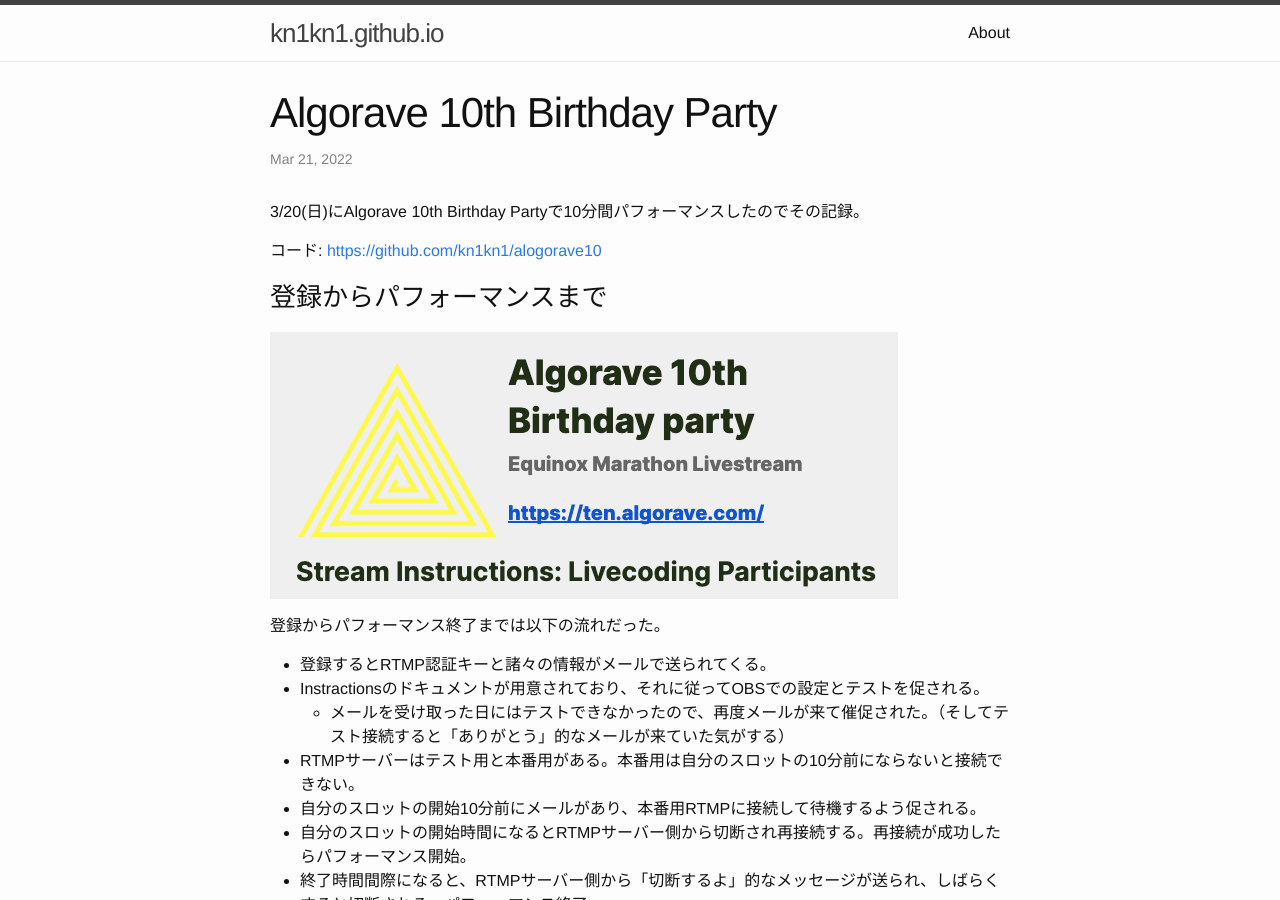
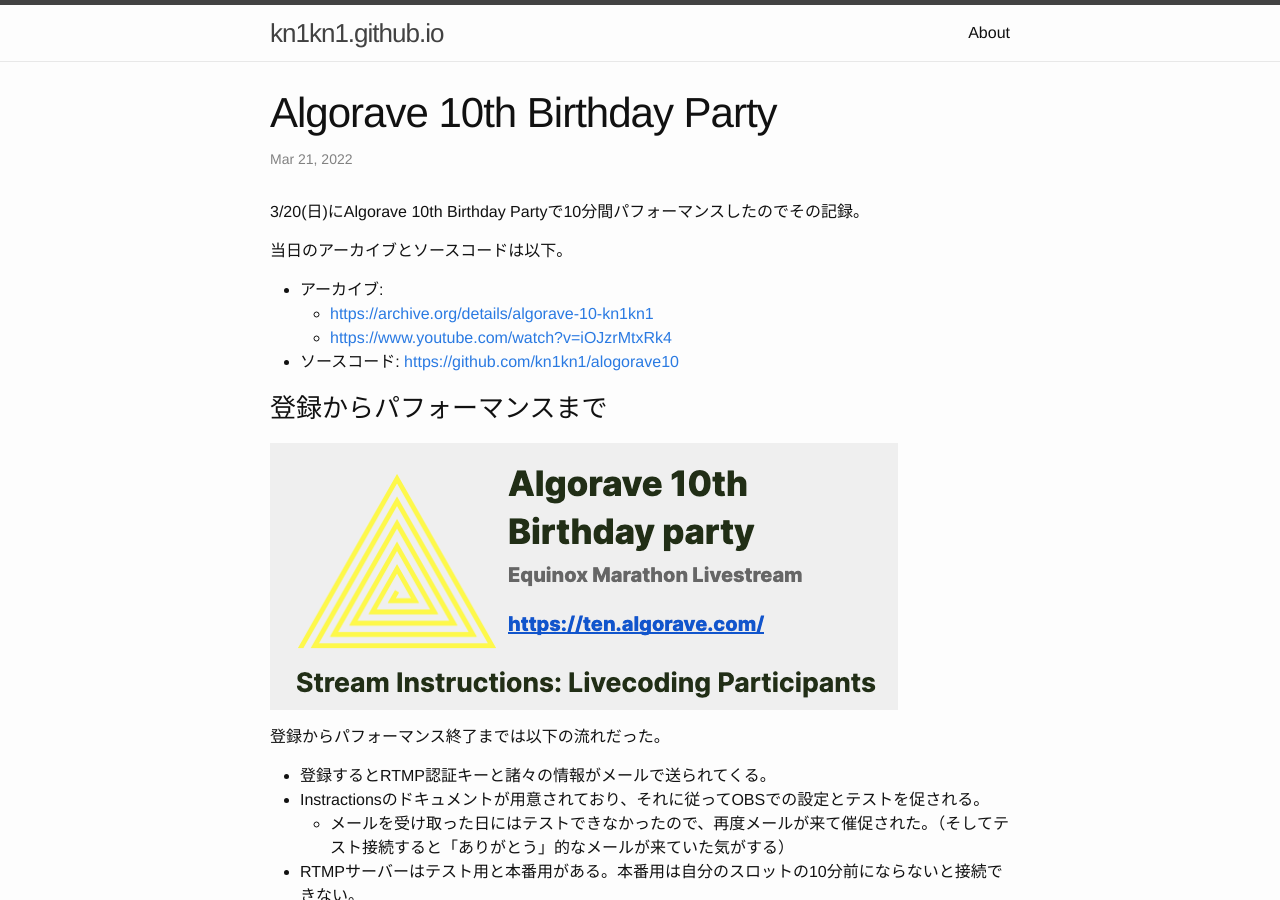
Before and after one commit to kn1kn1/kn1kn1.github.io, a Jekyll site: the page built from _posts/2022-03-21-algorave-10.md, in a window 1280 px wide and 900 px high. Built offline with Jekyll 4.4.1, drawn with Linux system fonts in a browser that asks for light colours.

Commit message:
Add links

```diff
--- a/_posts/2022-03-21-algorave-10.md
+++ b/_posts/2022-03-21-algorave-10.md
@@ -5,7 +5,12 @@ title:  Algorave 10th Birthday Party
 
 3/20(日)にAlgorave 10th Birthday Partyで10分間パフォーマンスしたのでその記録。
 
-コード: [https://github.com/kn1kn1/alogorave10](https://github.com/kn1kn1/alogorave10)
+当日のアーカイブとソースコードは以下。
+
+- アーカイブ:
+  - [https://archive.org/details/algorave-10-kn1kn1](https://archive.org/details/algorave-10-kn1kn1)
+  - [https://www.youtube.com/watch?v=iOJzrMtxRk4](https://www.youtube.com/watch?v=iOJzrMtxRk4)
+- ソースコード: [https://github.com/kn1kn1/alogorave10](https://github.com/kn1kn1/alogorave10)
 
 ### 登録からパフォーマンスまで
 
```
